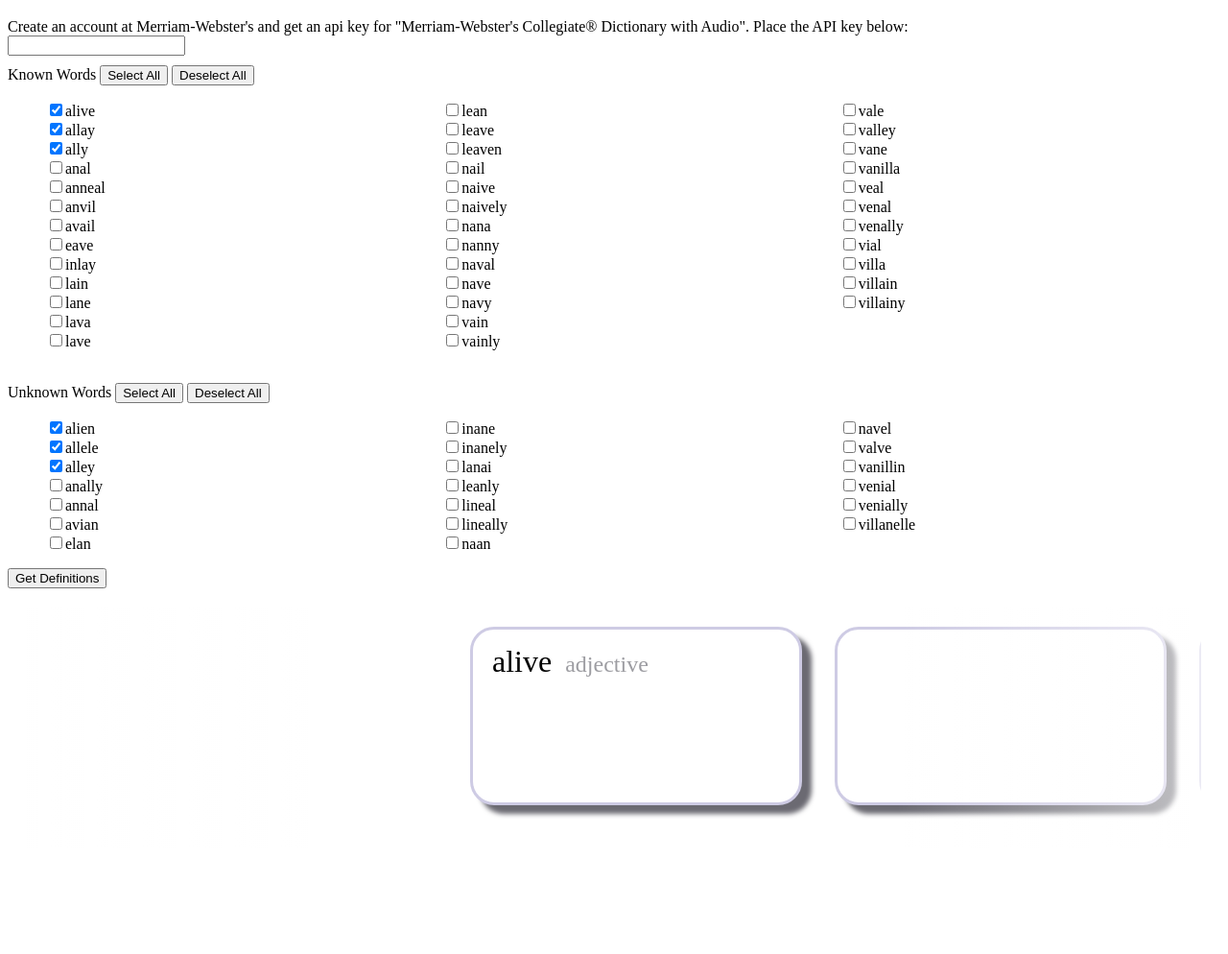
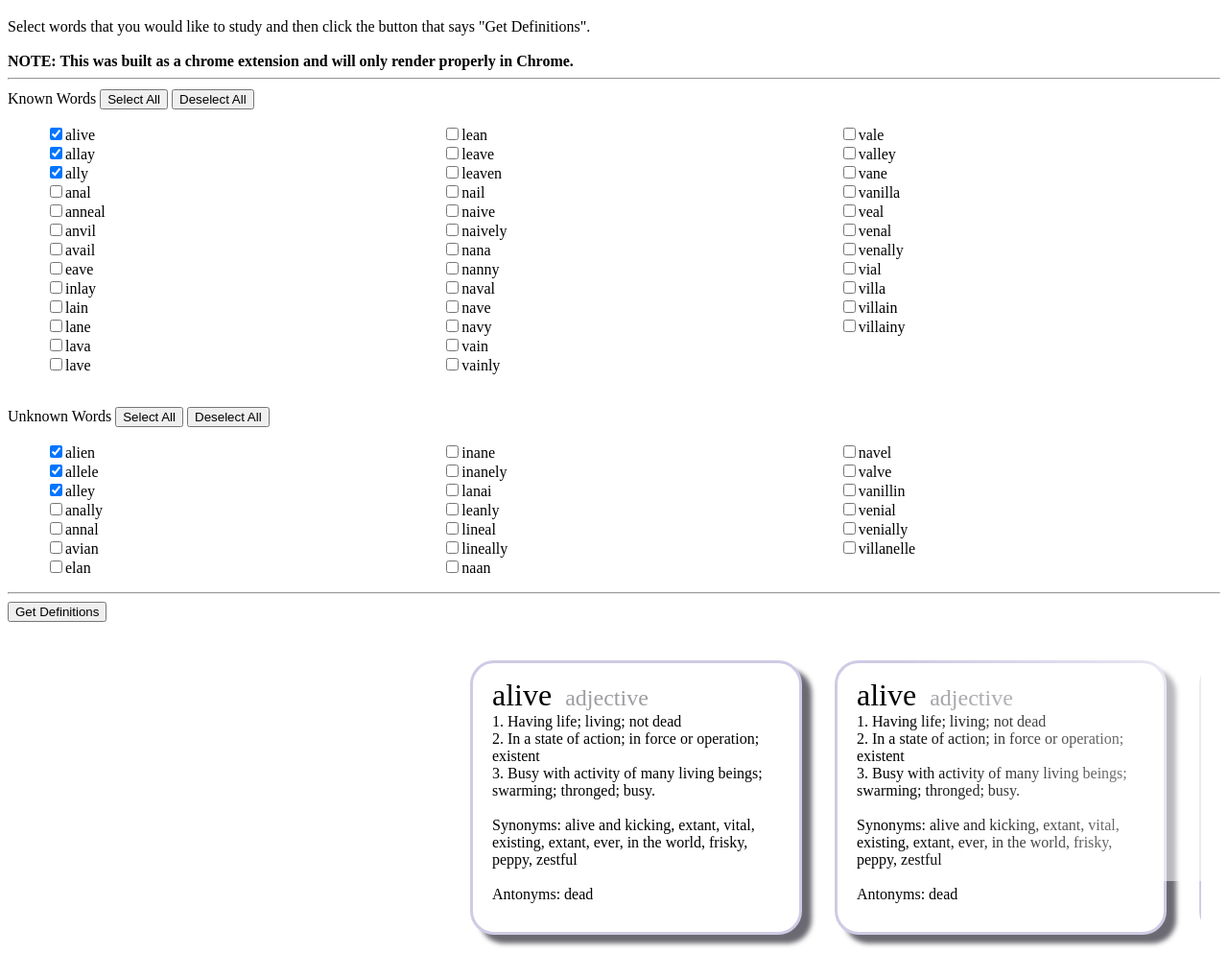
Before and after one commit to kennethjmyers/SpellingBeeTrainer, a browser extension: page public/trainer.html in a window 1280 px wide. Shown: the part 61-1055 px from the top of the page at 96% size. Before the commit the page ends 1004 px from the top, so only its background shows below. Drawn offline with Linux system fonts and the light colour scheme.

Commit message:
horizontal scroller update

```diff
--- a/public/trainer.html
+++ b/public/trainer.html
@@ -51,7 +51,7 @@
 
           .definition-box {
             width: 300px;
-            height: 150px;
+            height: 250px;
             margin: 20px 15px;
             padding: 15px 20px;
             background: white;
@@ -73,6 +73,11 @@
                   color: #6b6a72a8;
                 }
             }
+            .definitions > span, .synonyms > span, .antonyms > span {
+              display:block;
+              width: 300px;
+              white-space: normal;
+            }
           }
           .first-def-box {
             margin-left: calc(50% - 150px);
@@ -90,10 +95,11 @@
   <h1>Spelling Bee Trainer</h1>
   <body>
     <div name="api-instructions" class="api-instructions">
-      <span>Create an account at Merriam-Webster's and get an api key for "Merriam-Webster's Collegiate® Dictionary with Audio". Place the API key below:</span>
+      <span>Select words that you would like to study and then click the button that says "Get Definitions".</span>
       <br>
-      <input type="password">
       <br>
+      <span><b>NOTE: This was built as a chrome extension and will only render properly in Chrome.</b></span>
+      <hr>
     </div>
     <div name="known-words">
       <span>Known Words</span>
@@ -108,7 +114,7 @@
       <input type="button" onclick='deselectAll("unknownWords-chk")' value="Deselect All"/>
       <ul class="checkbox-list" id="unknownWords-checkboxes"></ul>
     </div>
-
+    <hr>
     <input type="button" onclick='getDefinitions()' value="Get Definitions"/>
 
     <div name="definition-area" class="definition-area">
@@ -118,23 +124,75 @@
             <span class="def-word">alive</span>
             <span class="def-pos">adjective</span>
           </div>
-        </div>
-        <div class="definition-box">
-          <div class="def-header">
-            <span class="def-word"></span>
-            <span class="def-pos"></span>
+          <div class="definitions">
+            <span>1. Having life; living; not dead</span>
+            <span>2. In a state of action; in force or operation; existent</span>
+            <span>3. Busy with activity of many living beings; swarming; thronged; busy.</span>
+          </div>
+          <br>
+          <div class="synonyms">
+            <span>Synonyms: alive and kicking, extant, vital, existing, extant, ever, in the world, frisky, peppy, zestful</span>
+          </div>
+          <br>
+          <div class="antonyms">
+            <span>Antonyms: dead</span>
           </div>
         </div>
         <div class="definition-box">
           <div class="def-header">
-            <span class="def-word"></span>
-            <span class="def-pos"></span>
+            <span class="def-word">alive</span>
+            <span class="def-pos">adjective</span>
+          </div>
+          <div class="definitions">
+            <span>1. Having life; living; not dead</span>
+            <span>2. In a state of action; in force or operation; existent</span>
+            <span>3. Busy with activity of many living beings; swarming; thronged; busy.</span>
+          </div>
+          <br>
+          <div class="synonyms">
+            <span>Synonyms: alive and kicking, extant, vital, existing, extant, ever, in the world, frisky, peppy, zestful</span>
+          </div>
+          <br>
+          <div class="antonyms">
+            <span>Antonyms: dead</span>
           </div>
         </div>
         <div class="definition-box">
           <div class="def-header">
-            <span class="def-word"></span>
-            <span class="def-pos"></span>
+            <span class="def-word">alive</span>
+            <span class="def-pos">adjective</span>
+          </div>
+          <div class="definitions">
+            <span>1. Having life; living; not dead</span>
+            <span>2. In a state of action; in force or operation; existent</span>
+            <span>3. Busy with activity of many living beings; swarming; thronged; busy.</span>
+          </div>
+          <br>
+          <div class="synonyms">
+            <span>Synonyms: alive and kicking, extant, vital, existing, extant, ever, in the world, frisky, peppy, zestful</span>
+          </div>
+          <br>
+          <div class="antonyms">
+            <span>Antonyms: dead</span>
+          </div>
+        </div>
+        <div class="definition-box">
+          <div class="def-header">
+            <span class="def-word">alive</span>
+            <span class="def-pos">adjective</span>
+          </div>
+          <div class="definitions">
+            <span>1. Having life; living; not dead</span>
+            <span>2. In a state of action; in force or operation; existent</span>
+            <span>3. Busy with activity of many living beings; swarming; thronged; busy.</span>
+          </div>
+          <br>
+          <div class="synonyms">
+            <span>Synonyms: alive and kicking, extant, vital, existing, extant, ever, in the world, frisky, peppy, zestful</span>
+          </div>
+          <br>
+          <div class="antonyms">
+            <span>Antonyms: dead</span>
           </div>
         </div>
       </div>
```
